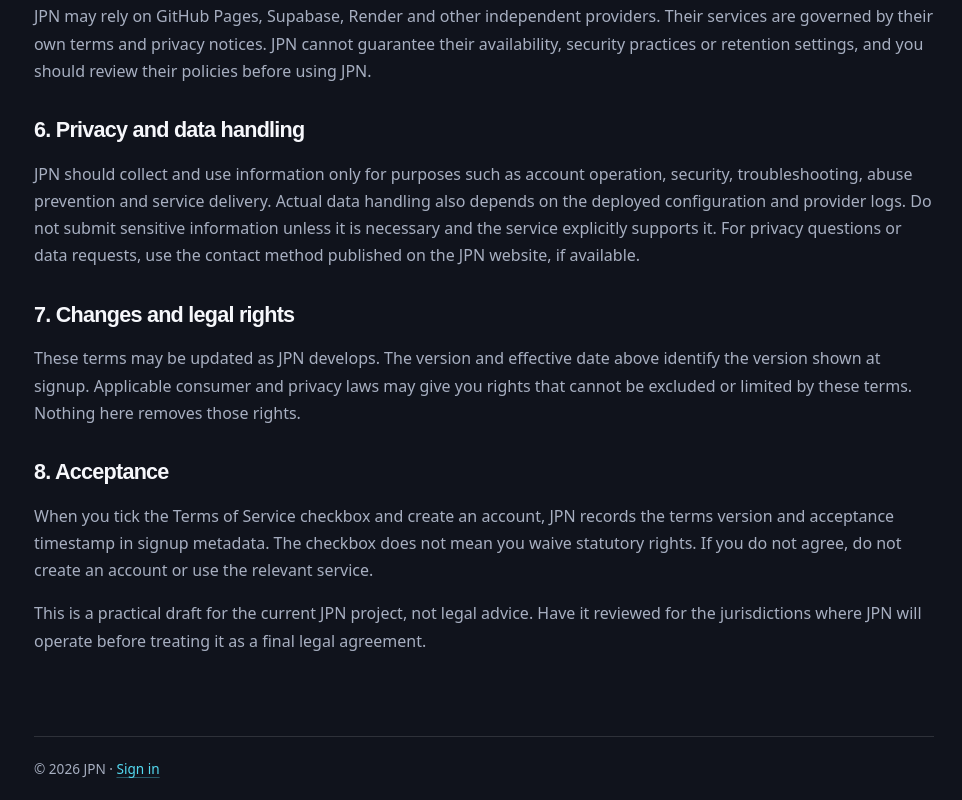
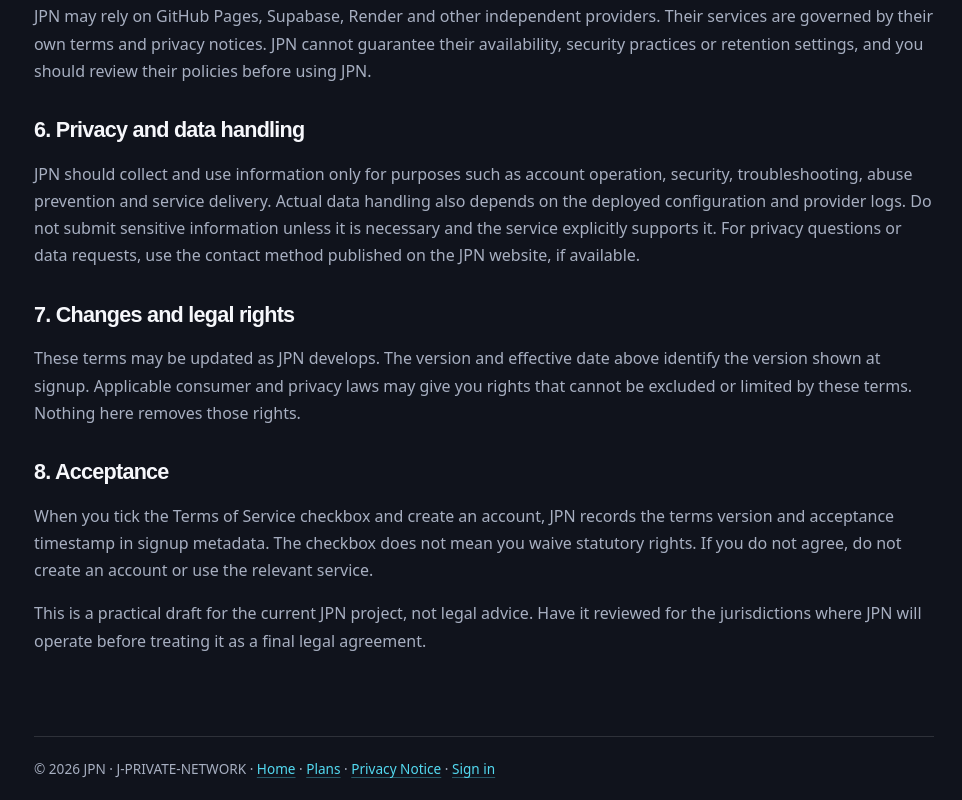
Before and after one commit to Jigar1234Nob/JPN, a plain HTML site: page docs/terms/index.html in a window 1280 px wide. Shown: the part 1593-2393 px from the top of the page, without its empty margins (156-1118 px from the left). Drawn offline with Linux system fonts and the light colour scheme.

Commit message:
Add public site navigation to terms footer

```diff
--- a/docs/terms/index.html
+++ b/docs/terms/index.html
@@ -32,5 +32,5 @@
 <h2>8. Acceptance</h2>
 <p>When you tick the Terms of Service checkbox and create an account, JPN records the terms version and acceptance timestamp in signup metadata. The checkbox does not mean you waive statutory rights. If you do not agree, do not create an account or use the relevant service.</p>
 <p class="updated">This is a practical draft for the current JPN project, not legal advice. Have it reviewed for the jurisdictions where JPN will operate before treating it as a final legal agreement.</p>
-</main><footer>© 2026 JPN · <a href="/JPN/login/">Sign in</a></footer>
+</main><footer>© 2026 JPN · J-PRIVATE-NETWORK · <a href="/JPN/">Home</a> · <a href="/JPN/plans/">Plans</a> · <a href="/JPN/privacy/">Privacy Notice</a> · <a href="/JPN/login/">Sign in</a></footer>
 </body></html>
```
